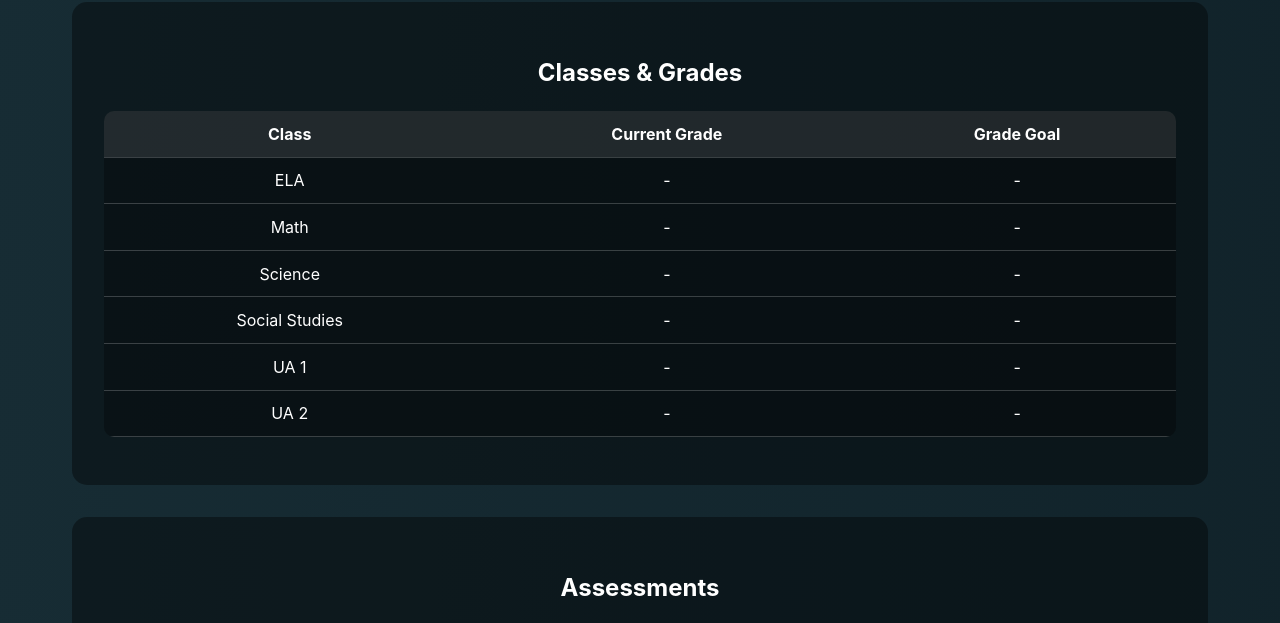
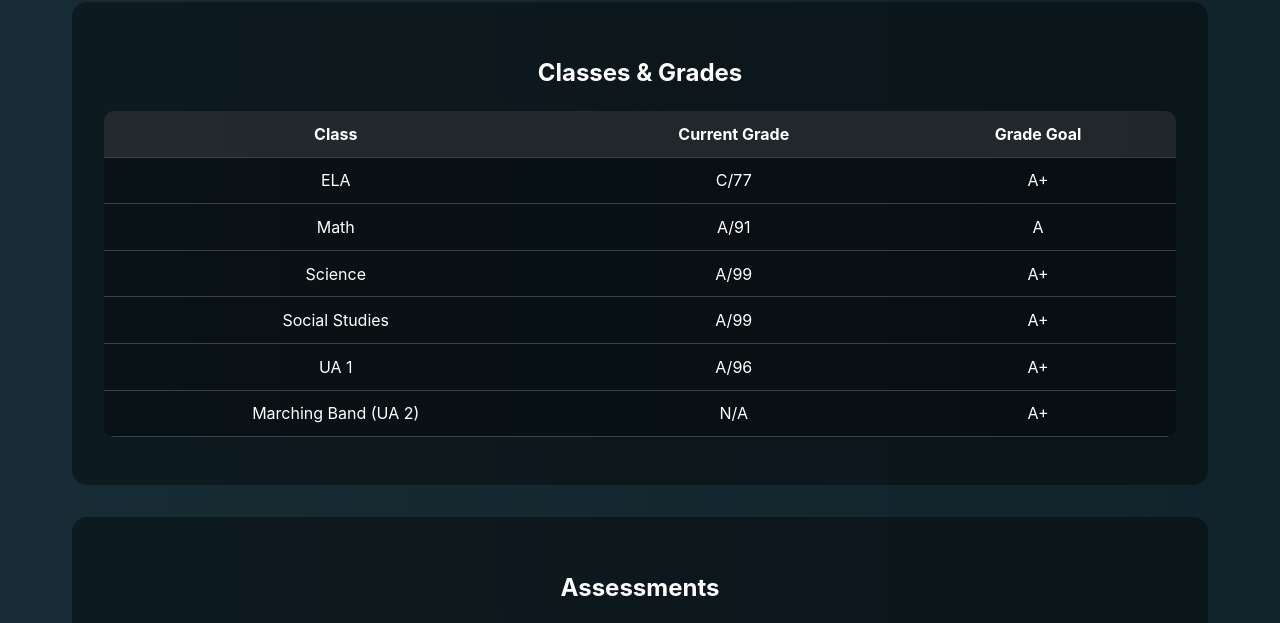
Before and after one commit to VisAwesmeALT/VaughnRDoL, a plain HTML site: page pages/academics.html in a window 1280 px wide. Shown: the part 153-776 px from the top of the page. Drawn offline with Linux system fonts and the light colour scheme.

Commit message:
added actual grades, wow yeah crazy

```diff
--- a/pages/academics.html
+++ b/pages/academics.html
@@ -36,33 +36,33 @@
                     <tbody>
                         <tr>
                             <td>ELA</td>
-                            <td>-</td>
-                            <td>-</td>
+                            <td>C/77</td>
+                            <td>A+</td>
                         </tr>
                         <tr>
                             <td>Math</td>
-                            <td>-</td>
-                            <td>-</td>
+                            <td>A/91</td>
+                            <td>A</td>
                         </tr>
                         <tr>
                             <td>Science</td>
-                            <td>-</td>
-                            <td>-</td>
+                            <td>A/99</td>
+                            <td>A+</td>
                         </tr>
                         <tr>
                             <td>Social Studies</td>
-                            <td>-</td>
-                            <td>-</td>
+                            <td>A/99</td>
+                            <td>A+</td>
                         </tr>
                         <tr>
                             <td>UA 1</td>
-                            <td>-</td>
-                            <td>-</td>
+                            <td>A/96</td>
+                            <td>A+</td>
                         </tr>
                         <tr>
-                            <td>UA 2</td>
-                            <td>-</td>
-                            <td>-</td>
+                            <td>Marching Band (UA 2)</td>
+                            <td>N/A</td>
+                            <td>A+</td>
                         </tr>
                     </tbody>
                 </table>
@@ -73,7 +73,7 @@
                 <h2>Assessments</h2>
                 <p><strong>KSA Results:</strong> N/A / Add later</p>
                 <p><strong>MAP Test Results:</strong> N/A / Add later</p>
-                <p><strong>Other Assessments:</strong> Add here if needed</p>
+                <p><strong>Other Assessments:</strong> N/A / Add later</p>
             </section>
         </div>
     </main>
```
